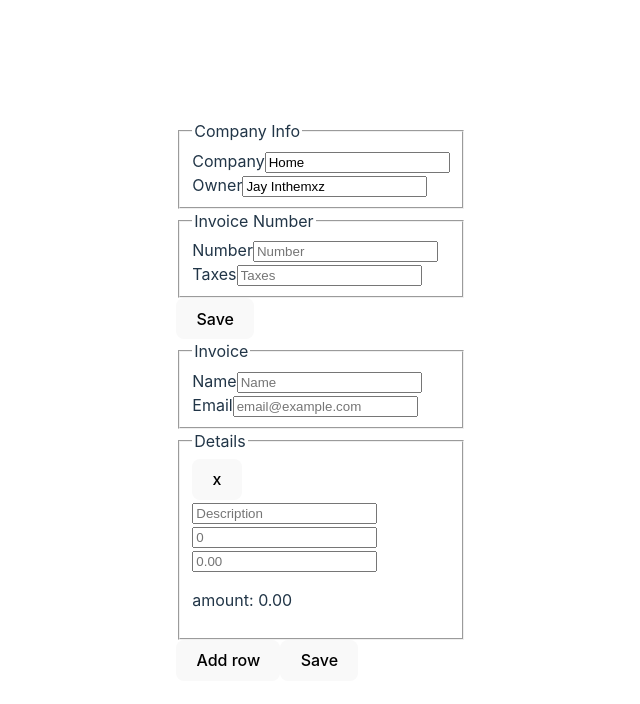
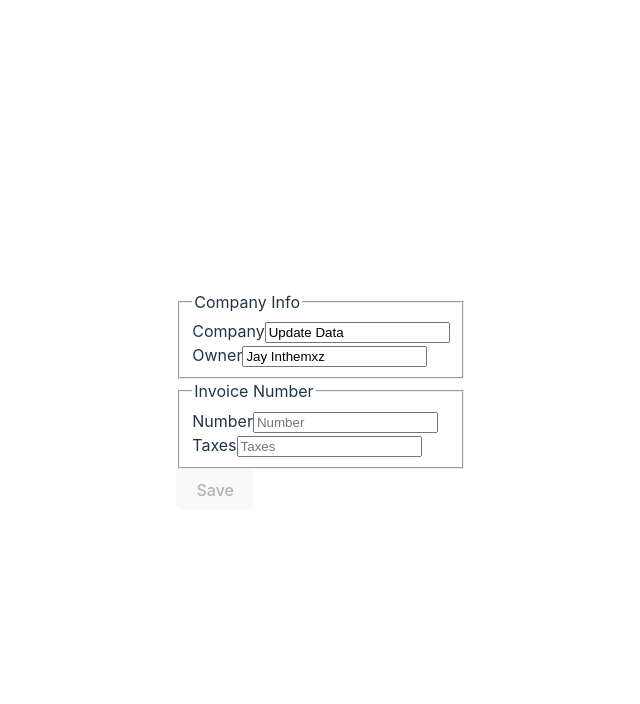
Before and after one commit to xsnare/invoice-generate, a React (Vite) app: page / in a window 1280 px wide. Shown: the top 704 px of the page, without its empty margins (319-959 px from the left). Built offline with nearby package versions, Linux system fonts and the light colour scheme; data requests are answered from the project's data file.

Commit message:
Refactored helphttp file, and improvement of some components

```diff
--- a/src/App.jsx
+++ b/src/App.jsx
@@ -1,13 +1,13 @@
 import './App.css'
 
 import Config from './pages/Config'
-import Invoice from './pages/Invoice'
+// import Invoice from './pages/Invoice'
 
 function App () {
   return (
     <>
       <Config/>
-      <Invoice/>
+      {/* <Invoice/> */}
     </>
   )
 }
--- a/src/assets/db.json
+++ b/src/assets/db.json
@@ -1,6 +1,6 @@
 {
   "config": {
-    "company": "Home",
+    "company": "Update Data",
     "owner": "Jay Inthemxz",
     "number": "",
     "taxes": ""
--- a/src/components/ConfigCompany.jsx
+++ b/src/components/ConfigCompany.jsx
@@ -1,8 +1,11 @@
 import { useConfig } from '../hooks/useConfig'
+import { useConfigStore } from '../stores/config'
 
 export default function ConfigCompany () {
   const { config } = useConfig()
   const { company, owner } = config
+
+  const handleChange = useConfigStore(s => s.handleChange)
 
   return (
     <fieldset>
@@ -15,6 +18,7 @@ export default function ConfigCompany () {
             id="company"
             placeholder="Company"
             defaultValue={company}
+            onChange={handleChange}
           />
         </div>
         <div>
@@ -25,6 +29,7 @@ export default function ConfigCompany () {
             id="owner"
             placeholder="Owner"
             defaultValue={owner}
+            onChange={handleChange}
           />
         </div>
       </fieldset>
--- /dev/null
+++ b/src/helpers/helpHttp.js
@@ -0,0 +1,26 @@
+
+const API_URL = 'http://localhost:5000'
+const helpFetch = (endpoint, options = {}) => {
+  options.methods = options.methods || 'GET'
+  options.headers = { 'Content-Type': 'application/json' }
+
+  if (options.body) { options.body = JSON.stringify(options.body) }
+
+  return fetch(`${API_URL}/${endpoint}`, options).then(res => {
+    return res.ok
+      ? res.json()
+      : Promise.reject({
+        err: true,
+        status: res.status || '00',
+        statusText: res.statusText || 'There was an error'
+      })
+  })
+}
+
+export const helpHttp = {
+  get: (endpoint) => helpFetch(endpoint),
+  put: (endpoint, data) => helpFetch(endpoint, {
+    method: 'PUT',
+    body: data
+  })
+}
--- a/src/hooks/useConfig.js
+++ b/src/hooks/useConfig.js
@@ -3,12 +3,11 @@ import { useConfigStore } from '../stores/config'
 
 export const useConfig = function () {
   const config = useConfigStore(s => s.config)
-
+  const error = useConfigStore(s => s.errorConfig)
+  const fetchConfig = useConfigStore(s => s.fetchConfig)
+  const isActive = useConfigStore(s => s.isActive)
+  const loading = useConfigStore(s => s.loadingConfig)
   const updateConfig = useConfigStore(s => s.updateConfig)
-  const fetchConfig = useConfigStore(s => s.fetchConfig)
-
-  const loading = useConfigStore(s => s.loadingConfig)
-  const error = useConfigStore(s => s.errorConfig)
 
   useEffect(() => {
     fetchConfig()
@@ -16,9 +15,10 @@ export const useConfig = function () {
 
   return {
     config,
+    error,
+    fetchConfig,
+    isActive,
     loading,
-    error,
-    updateConfig,
-    fetchConfig
+    updateConfig
   }
 }
--- a/src/pages/Config.jsx
+++ b/src/pages/Config.jsx
@@ -3,13 +3,13 @@ import ConfigCompany from '../components/ConfigCompany'
 import ConfigNumber from '../components/ConfigNumber'
 
 export default function Config () {
-  const { updateConfig, loading } = useConfig()
+  const { updateConfig, loading, isActive } = useConfig()
 
   return (
     <form onSubmit={updateConfig}>
       <ConfigCompany/>
       <ConfigNumber/>
-      <button type='submit'>{loading ? <div className="spinner"></div> : 'Save'}</button>
+      <button type='submit' disabled={isActive}>{loading ? <div className="spinner"></div> : 'Save'}</button>
     </form>
   )
 }
--- a/src/stores/config.js
+++ b/src/stores/config.js
@@ -1,6 +1,7 @@
 import { create } from 'zustand'
 import { devtools } from 'zustand/middleware'
 
+import { helpHttp } from '../helpers/helpHttp'
 import { configService } from '../services/configService'
 
 const initialState = {
@@ -9,17 +10,21 @@ const initialState = {
   number: ''
 }
 
+const endpoint = 'config'
+
 export const useConfigStore = create(
   devtools(
-    set => ({
+    (set, get) => ({
       config: initialState,
+      errorConfig: null,
+      isActive: true,
       loadingConfig: false,
-      errorConfig: null,
       updateConfig: async (e) => {
         e.preventDefault()
         const fields = Object.fromEntries(new FormData(e.target))
+
+        if (get().isActive) return
         set({ loadingConfig: true, errorConfig: null })
-
         try {
           const response = await configService.updateConfig(fields)
           set({ config: { ...response } })
@@ -27,18 +32,24 @@ export const useConfigStore = create(
           set({ errorConfig: 'Error al actualizar la configuración.' })
         } finally {
           set({ loadingConfig: false })
+          set({ isActive: true })
         }
       },
       fetchConfig: async () => {
         set({ loadingConfig: true, errorConfig: null })
         try {
-          const response = await configService.getConfig()
+          const response = await helpHttp.get(endpoint)
           set({ config: { ...response } })
         } catch (error) {
-          set({ errorConfig: 'Error al actualizar la configuración.' })
+          set({ errorConfig: 'Error getting config' })
         } finally {
           set({ loadingConfig: false })
         }
+      },
+      handleChange: ({ target: { parentElement } }) => {
+        const form = parentElement.parentElement.parentElement
+        const fields = Object.fromEntries(new FormData(form))
+        set({ isActive: JSON.stringify(get().config) === JSON.stringify(fields) })
       }
     })
   )
```
Also changed, not shown: .eslintrc.cjs.
